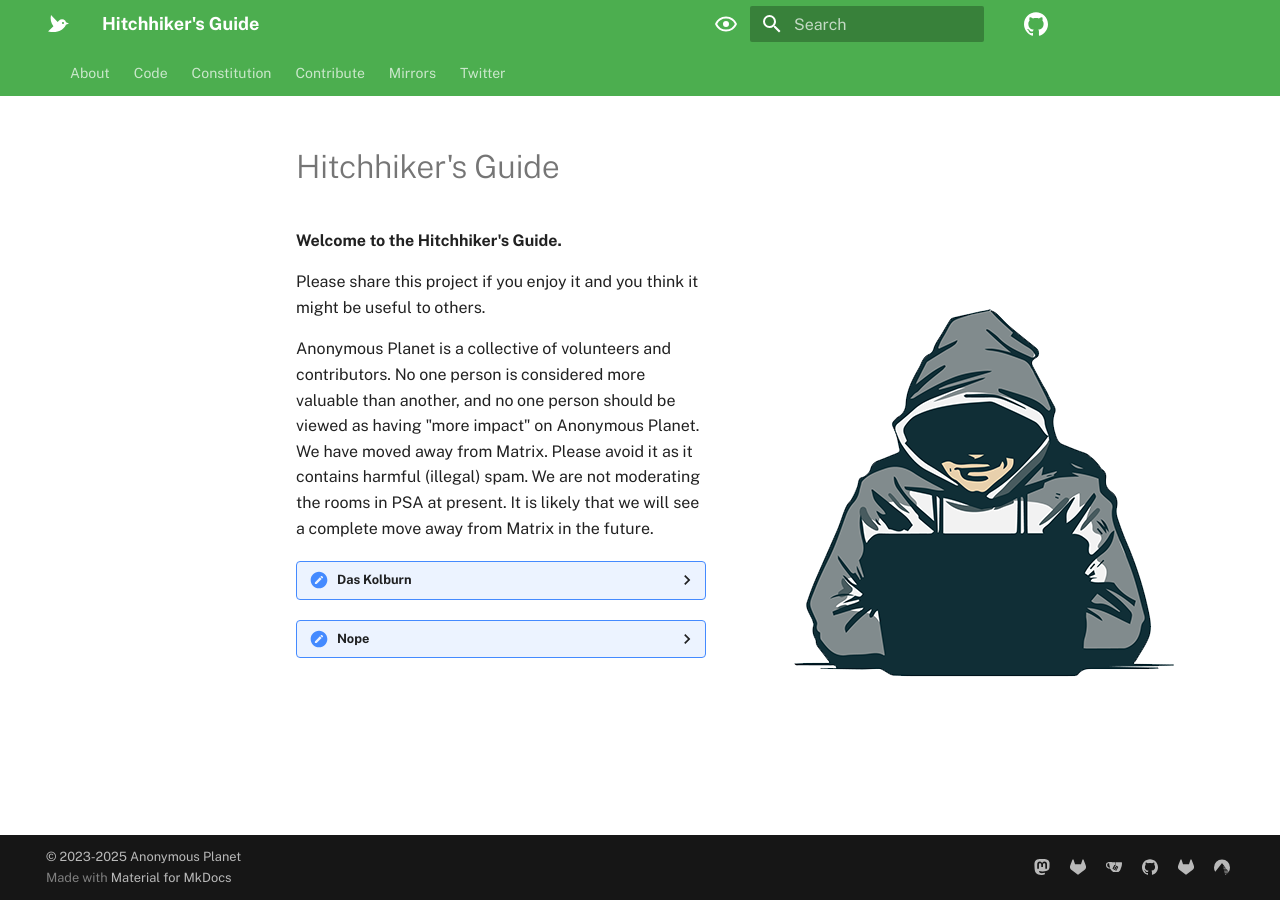
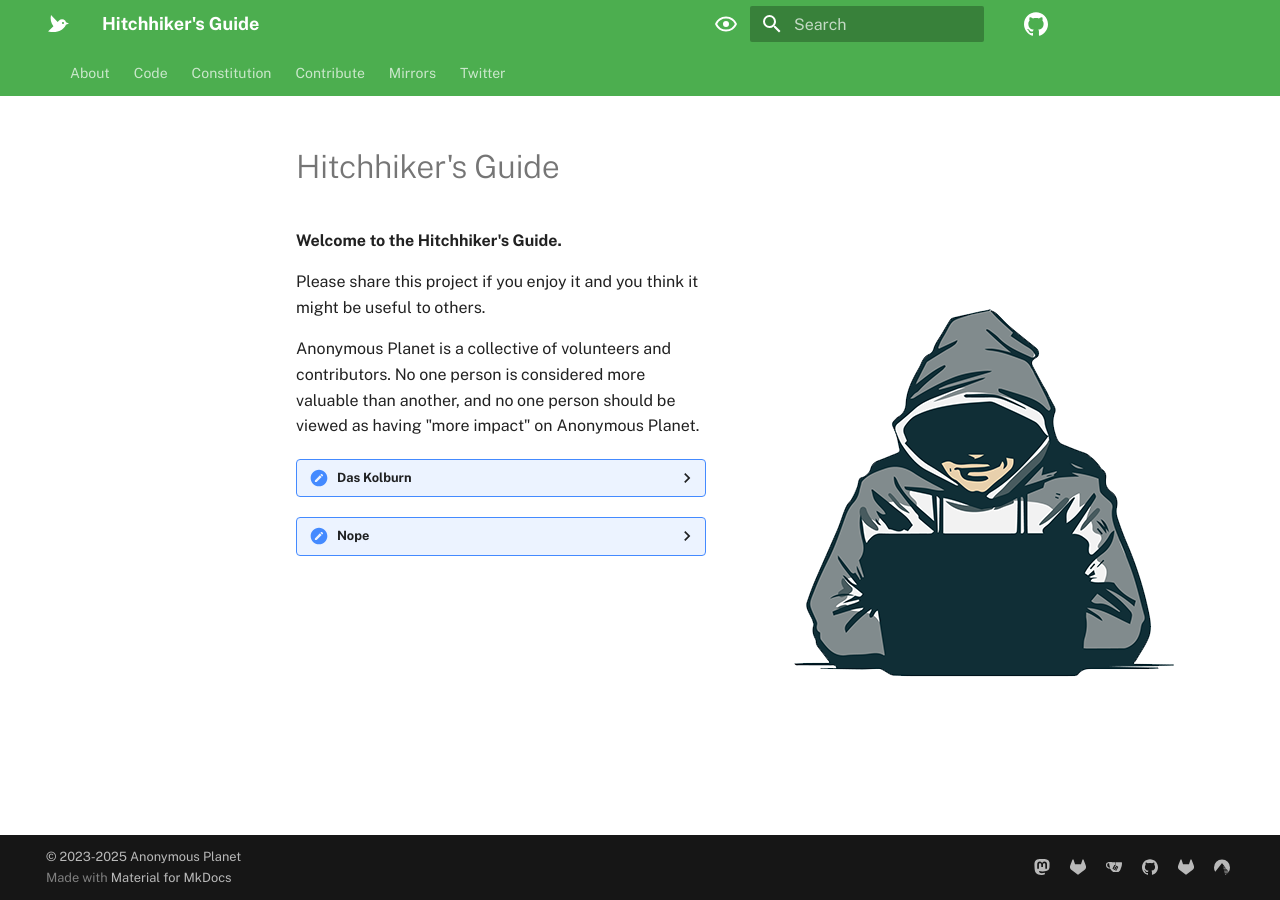
Before and after one commit to Anon-Planet/thgtoa, an MkDocs documentation site: the page built from docs/index.md, in a window 1280 px wide. Built offline with MkDocs 1.6.1 and Material for MkDocs 9.7.7, drawn with Linux system fonts in a browser that asks for light colours; some web fonts are replaced; comment, search, counter and statistics services are not loaded.

Commit message:
Update admin info in Matrix listing
Signed-off-by: nopeitsnothing <no@anonymousplanet.org>

```diff
--- a/docs/index.md
+++ b/docs/index.md
@@ -19,13 +19,13 @@
 
 Please share this project if you enjoy it and you think it might be useful to others.
 
-Anonymous Planet is a collective of volunteers and contributors. No one person is considered more valuable than another, and no one person should be viewed as having "more impact" on Anonymous Planet. We have moved away from Matrix. Please avoid it as it contains harmful (illegal) spam. We are not moderating the rooms in PSA at present. It is likely that we will see a complete move away from Matrix in the future.
+Anonymous Planet is a collective of volunteers and contributors. No one person is considered more valuable than another, and no one person should be viewed as having "more impact" on Anonymous Planet.
 
 ??? person "Das Kolburn"
 
     - [:simple-github: GitHub](https://github.com/NobodySpecial256 "@NobodySpecial256")
     - [:fontawesome-solid-envelope: E-mail](mailto:contact@anonymousplanet.org)
-    - [:simple-matrix: Matrix](https://matrix.to/#/@daskolburn:thomcat.rocks "@daskolburn:thomcat.rocks")
+    - @daskolburn:thomcat.rocks, @daskolburn:anonymousplanet.net
 
 ??? person "Nope"
 
@@ -33,4 +33,4 @@
     - [:simple-mastodon: Mastodon](https://ioc.exchange/@unknown "@unknown@ioc.exchange"){rel=me}
     - [:fontawesome-solid-house: Homepage](https://www.itsnothing.net)
     - [:fontawesome-solid-envelope: E-mail](mailto:contact@anonymousplanet.org)
-    - [:simple-matrix: Matrix](https://matrix.to/#/@nope:anonymousplanet.net)
+    - @nope:anonymousplanet.net
```
Also changed, not shown: docs/about/index.md (+4 -3 lines).
